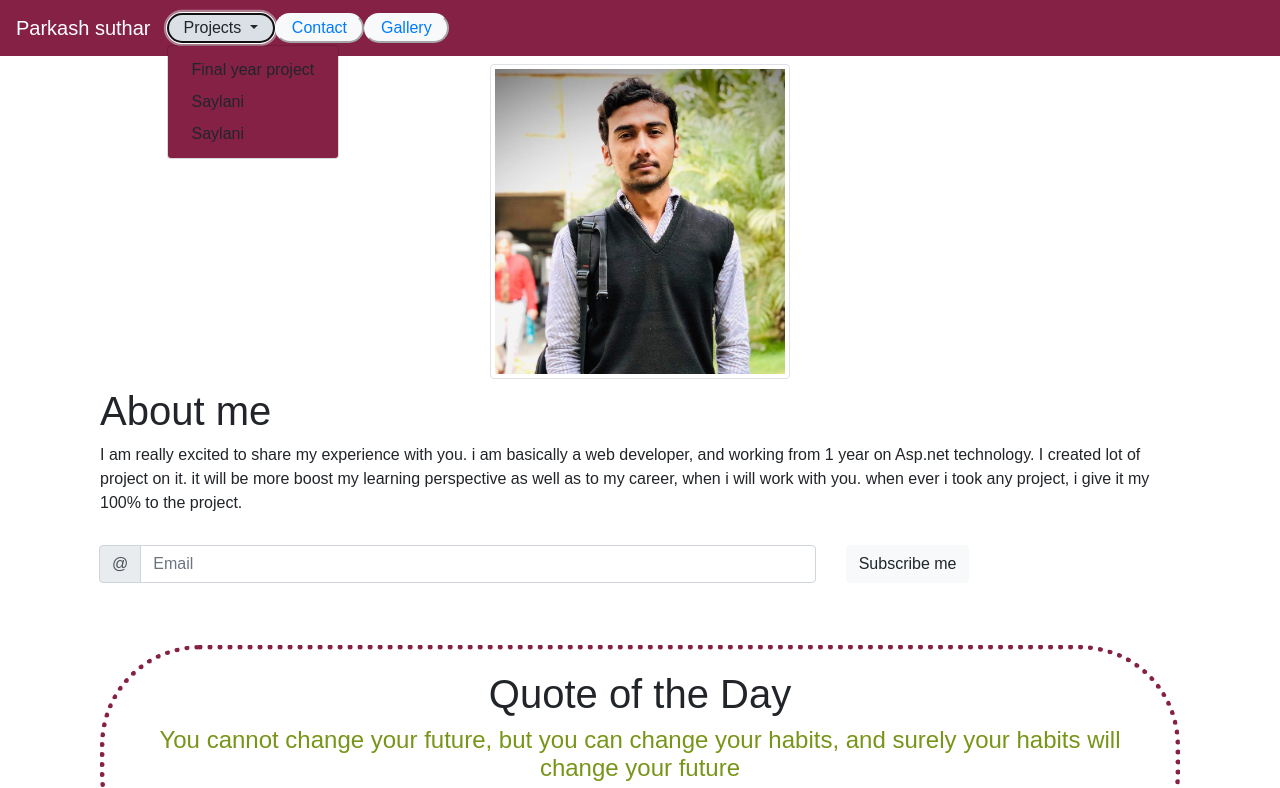
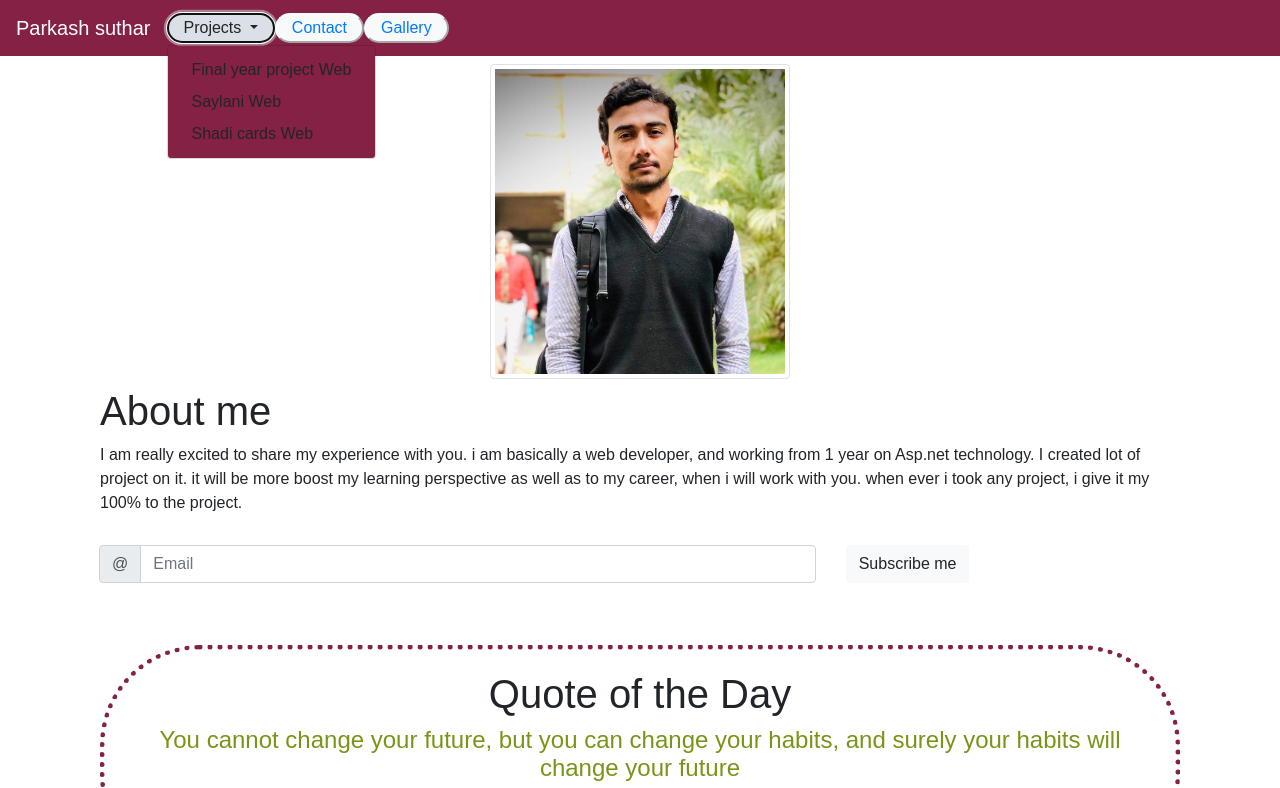
Before and after one commit to ParkashSuther/mypage, a plain HTML site: page index.html in a window 1280 px wide. Both pictures are taken after a click on the button "Projects". Shown: the top 788 px of the page. Drawn offline with nearby package versions, Linux system fonts and the light colour scheme.

Commit message:
Update index.html

```diff
--- a/index.html
+++ b/index.html
@@ -32,9 +32,9 @@
                    Projects
                   </button>
                     <div class="dropdown-menu" style="background-color:#852145;color: white; ">
-                      <a class="dropdown-item" href="fyp.html">Final year project</a>
-                      <a class="dropdown-item" href="saylani/index.html">Saylani</a>
-                      <a class="dropdown-item" href="shadi_cards/index.html">Saylani</a>
+                      <a class="dropdown-item" href="fyp.html">Final year project Web</a>
+                      <a class="dropdown-item" href="saylani/index.html">Saylani Web</a>
+                      <a class="dropdown-item" href="shadi cards/index.html">Shadi cards Web</a>
                     </div>
 
                 </div>
```
